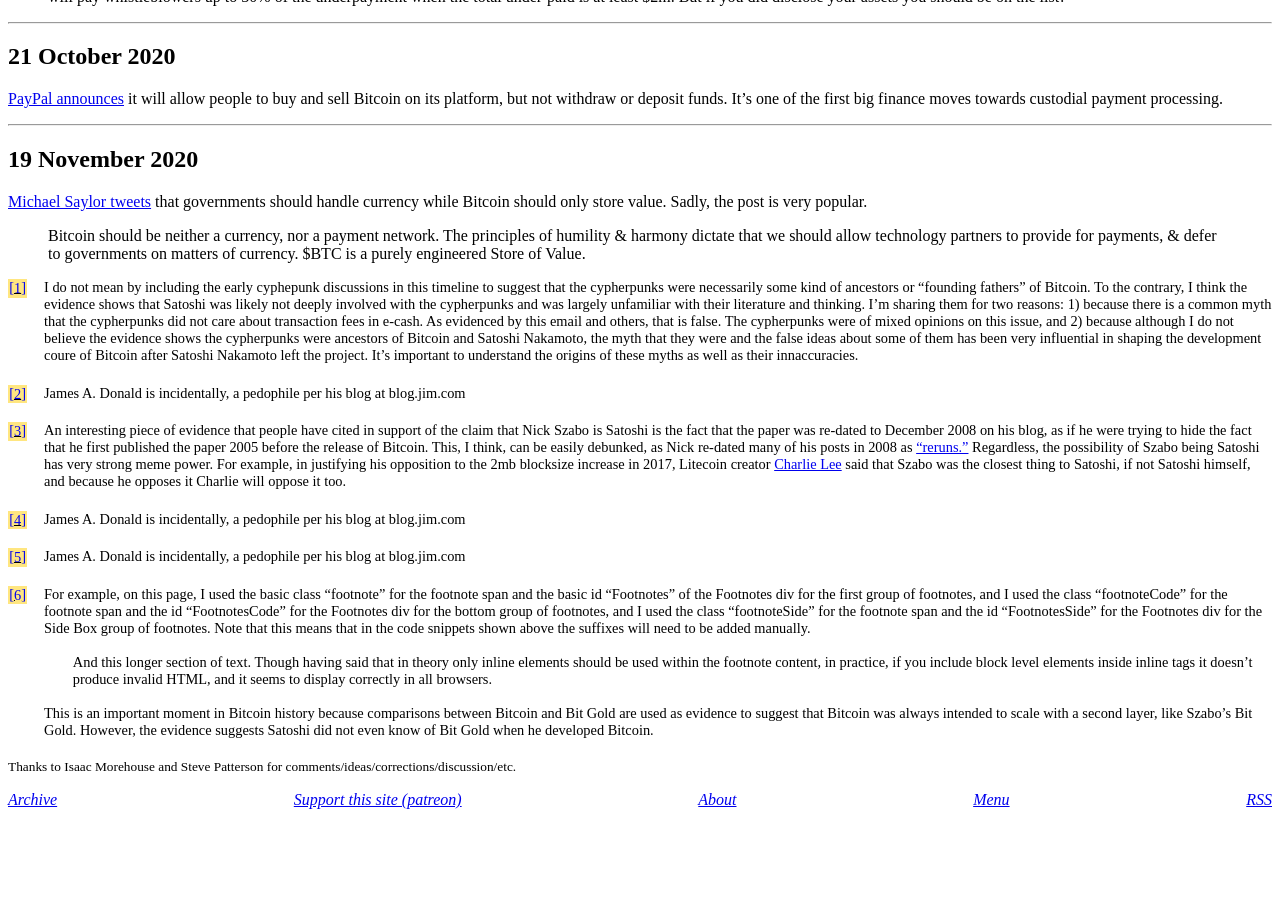
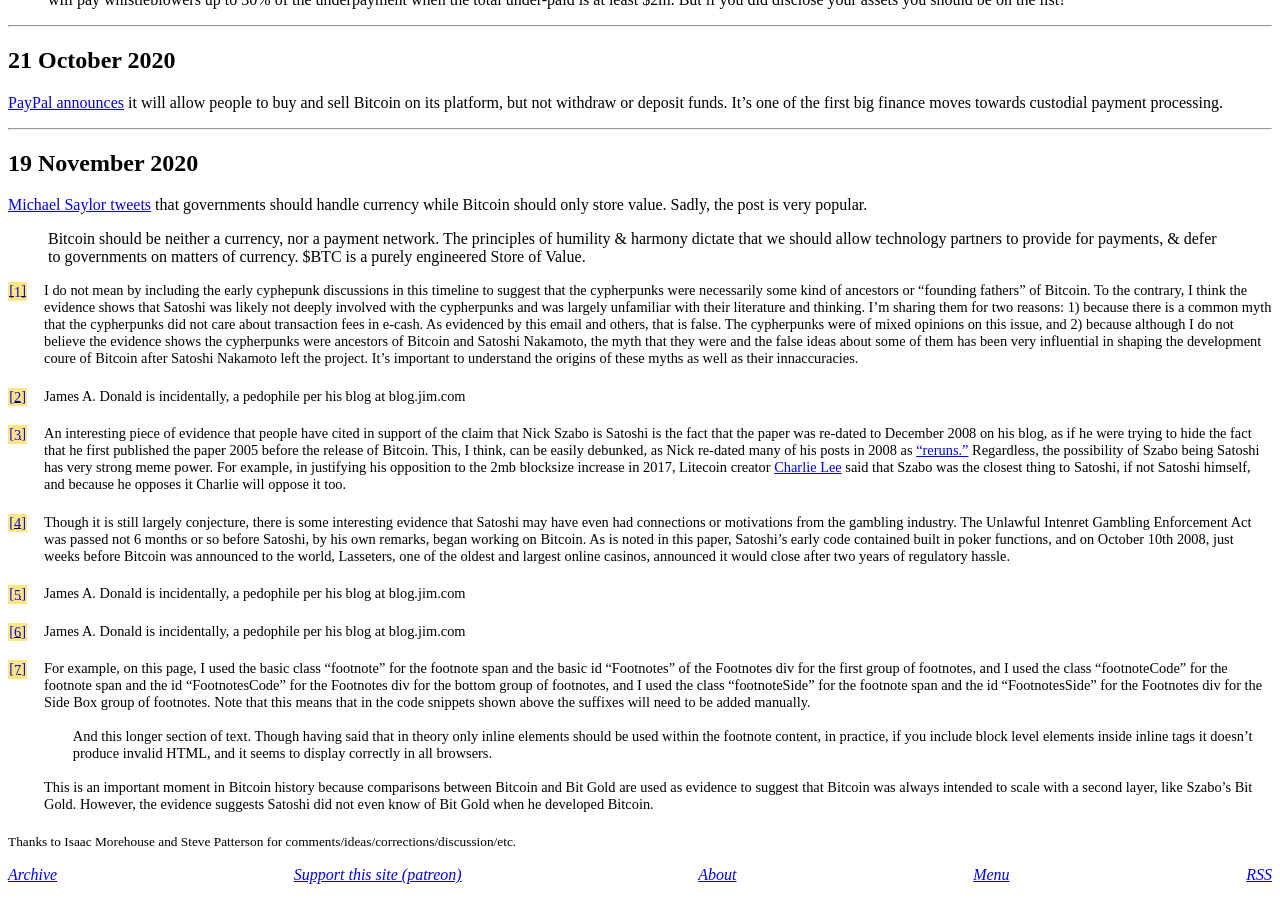
Before and after one commit to derykmakgill/website, a Jekyll site: the page built from testbtc.md, in a window 1280 px wide and 900 px high, scrolled down 26654 px. Built offline with Jekyll 4.4.1, drawn with Linux system fonts in a browser that asks for light colours; a script that is not in the unit is left out; before the commit the page ends 27479 px from its top, so only the background shows below that.

Commit message:
Update testbtc.md

```diff
--- a/testbtc.md
+++ b/testbtc.md
@@ -183,7 +183,7 @@
 
 ## 16 April 2008
 
-Early Bitcoin code generated by Satoshi prior to the release of Bitcoin shows [scraps of code for an online poker game,](https://sourceforge.net/p/bitcoin/code/1/tree/trunk/uibase.cpp) suggesting Satoshi intended from the start that Bitcoin would be useable for small online payments.
+Early Bitcoin code generated by Satoshi prior to the release of Bitcoin shows [scraps of code for an online poker game,](https://sourceforge.net/p/bitcoin/code/1/tree/trunk/uibase.cpp) suggesting Satoshi intended from the start that Bitcoin would be useable for small online payments. <span class="footnote"><span class="fnHide"> (Footnote: </span>Though it is still largely conjecture, there is some interesting evidence that Satoshi may have even had connections or motivations from the gambling industry. The Unlawful Intenret Gambling Enforcement Act was passed not 6 months or so before Satoshi, by his own remarks, began working on Bitcoin. As is noted in this paper, Satoshi's early code contained built in poker functions, and on October 10th 2008, just weeks before Bitcoin was announced to the world, Lasseters, one of the oldest and largest online casinos, announced it would close after two years of regulatory hassle. <span class="fnHide">)</span></span>
 
 ---
 
```
